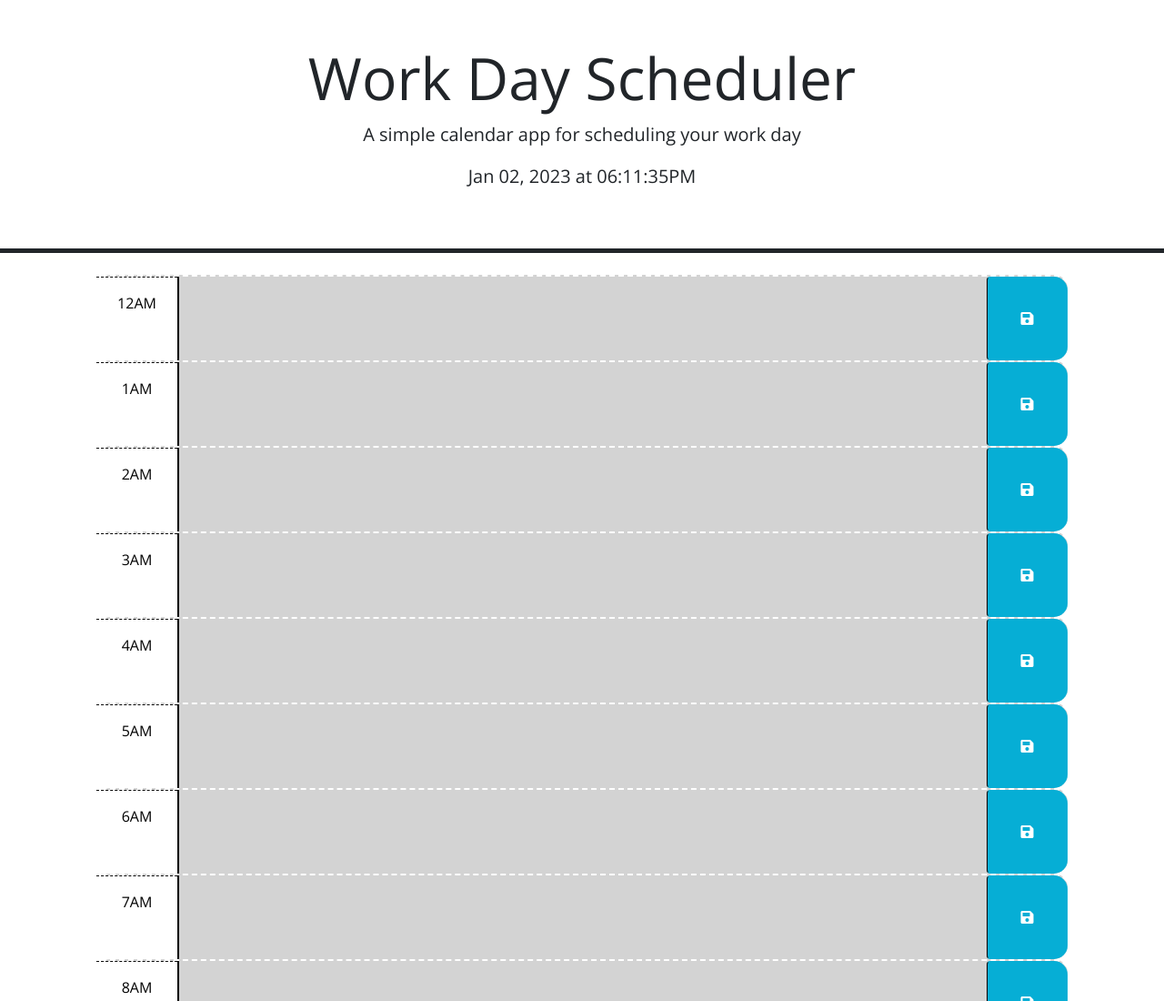
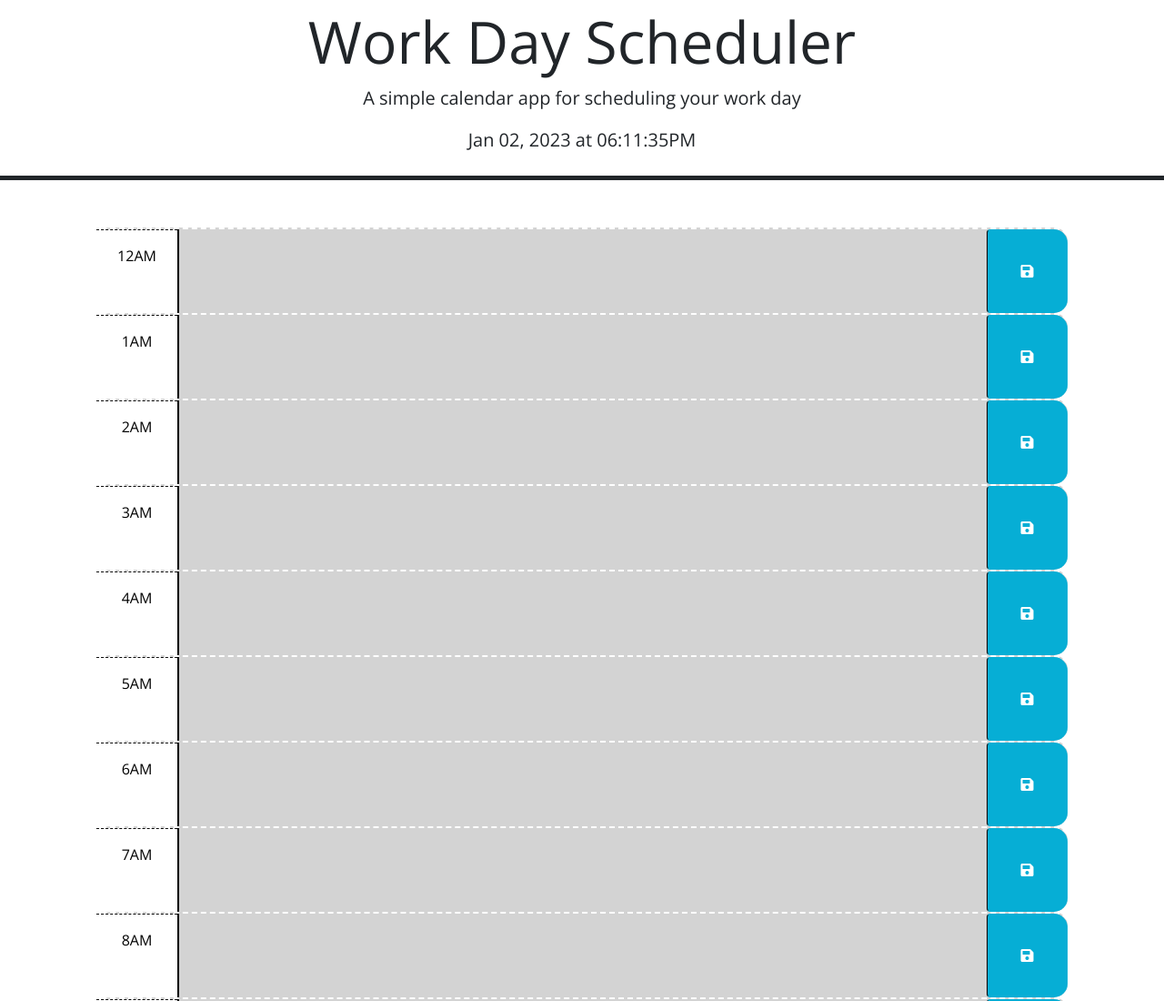
Before and after one commit to Jacob-Jeffries/m5c, a plain HTML site: page Develop/index.html in a window 1280 px wide. Shown: the top 1100 px of the page at 91% size. Drawn offline with nearby package versions, Linux system fonts and the light colour scheme.

Commit message:
Added code to fix the header to the top of the page

```diff
--- a/Develop/index.html
+++ b/Develop/index.html
@@ -23,7 +23,7 @@
   </head>
 
   <body>
-    <header class="p-5 mb-4 border-5 border-bottom border-dark text-center">
+    <header class="p-2 border-5 border-bottom border-dark text-center">
       <h1 class="display-3">Work Day Scheduler</h1>
       <p class="lead">A simple calendar app for scheduling your work day</p>
       <p id="currT" class="lead"></p>
--- a/Develop/style.css
+++ b/Develop/style.css
@@ -1,4 +1,16 @@
+header {
+  padding: 0px;
+  position: fixed;
+  margin-top: -250px;
+  max-width: 100%;
+  display:  flex;
+  flex-direction: column;
+  background-color: #ffffff;
+  min-width: 100%;
+}
+
 body {
+  margin-top: 250px;
   font-family: 'Open Sans', sans-serif;
   font-size: 16px;
 }
```
